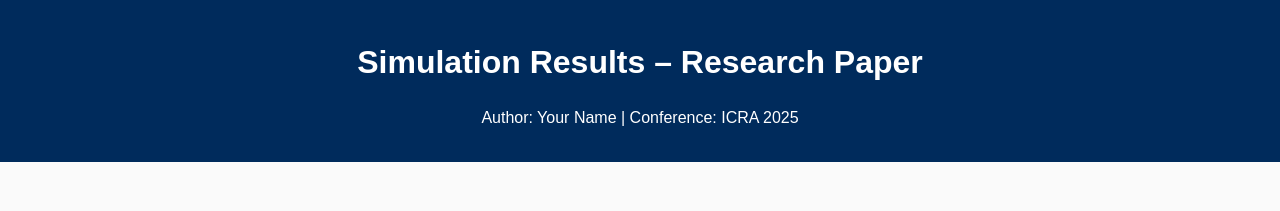
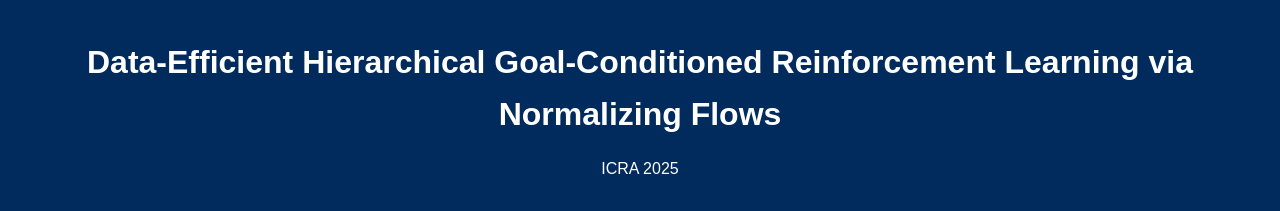
Before and after one commit to Shaswat2001/nfhiql-webpage, a plain HTML site: page index.html in a window 1280 px wide. Shown: the top 211 px of the page. Drawn offline with Linux system fonts and the light colour scheme.

Commit message:
fix: commit change

```diff
--- a/index.html
+++ b/index.html
@@ -2,13 +2,13 @@
 <html lang="en">
 <head>
   <meta charset="UTF-8">
-  <title>Research Results – Cube-Single-Play</title>
+  <title>Data-Efficient Hierarchical Goal-Conditioned Reinforcement Learning via Normalizing Flows</title>
   <link rel="stylesheet" href="style.css">
 </head>
 <body>
   <header>
-    <h1>Simulation Results – Research Paper</h1>
-    <p>Author: Your Name | Conference: ICRA 2025</p>
+    <h1>Data-Efficient Hierarchical Goal-Conditioned Reinforcement Learning via Normalizing Flows</h1>
+    <p>ICRA 2025</p>
   </header>
 
   <main>
```
